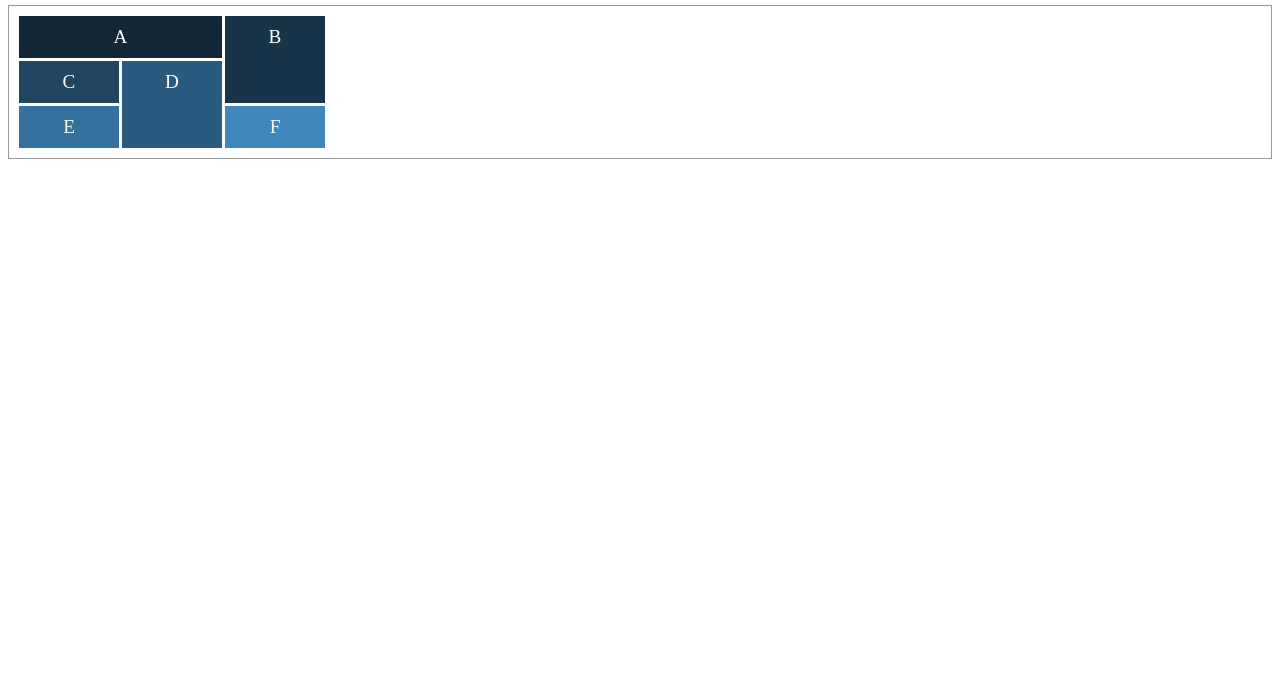
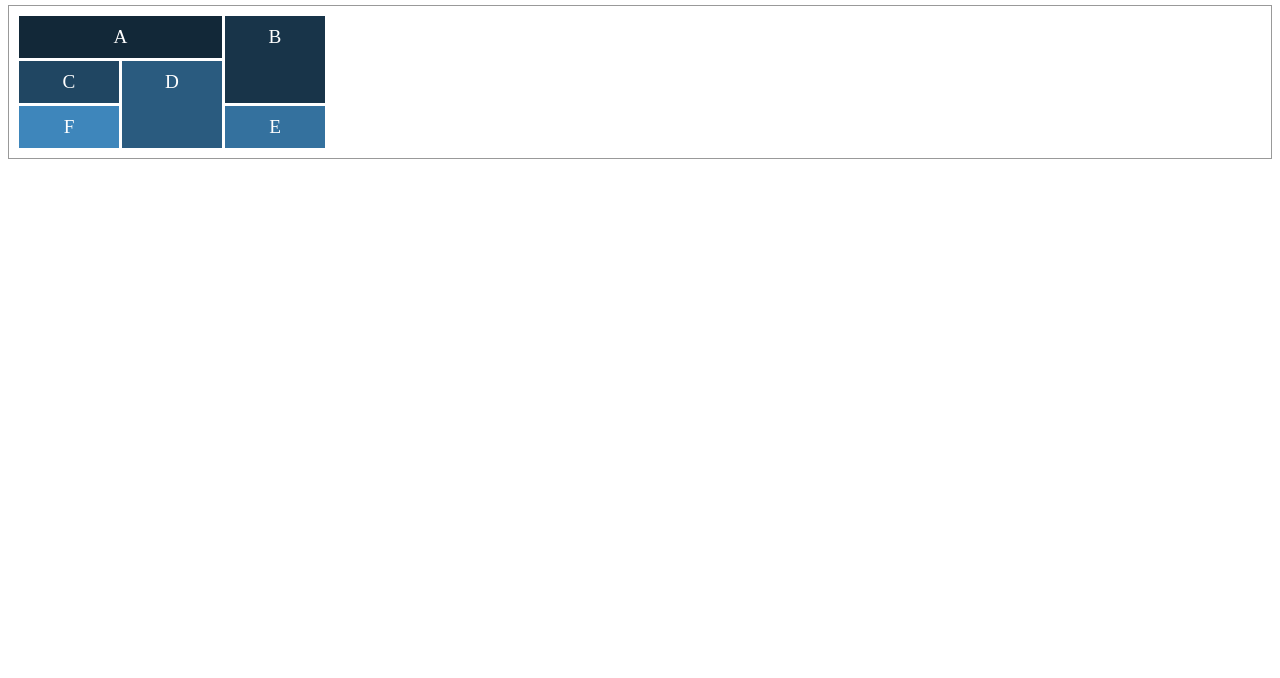
Before and after one commit to jcarlosj/Learning-CSS-Grid-Layout-Examples-1, a plain HTML site: page index.html in a window 1280 px wide. Shown: the part 122-800 px from the top of the page. Drawn offline with Linux system fonts and the light colour scheme.

Commit message:
Colocación de quinto elemento expandido basado en nombre único de línea

```diff
--- a/css/master.css
+++ b/css/master.css
@@ -37,6 +37,8 @@
 }
 .box:nth-child(5) {
     background-color: #34719e;
+    grid-column: col 3;
+    grid-row: row 3;
 }
 .box:nth-child(6) {
     background-color: #3e86bb;
```
